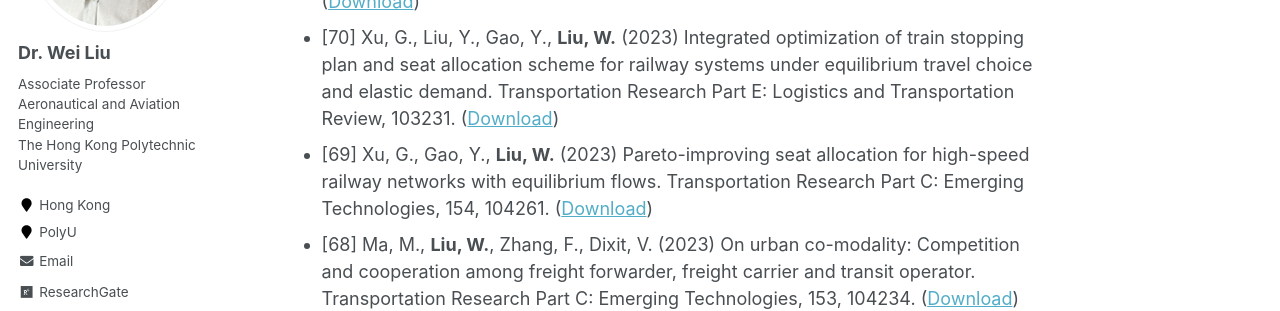
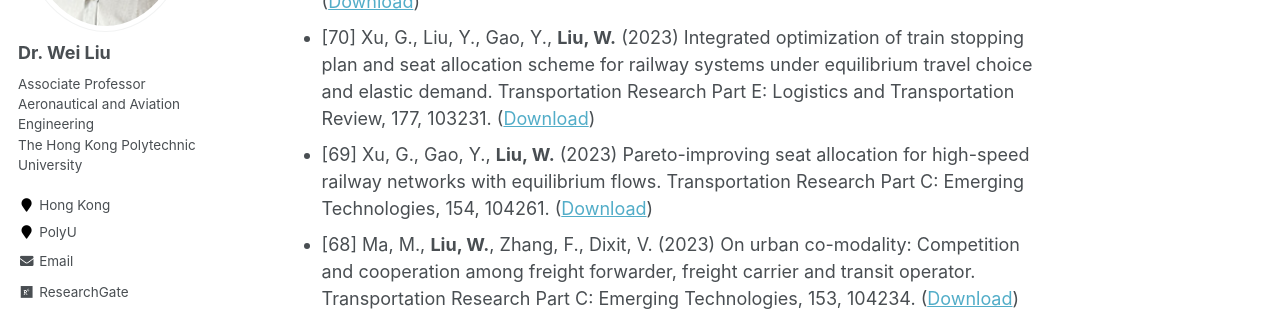
Before and after one commit to weiliu2016/weiliu2016.github.io, a Jekyll site: the page built from _pages/publications.md, in a window 1280 px wide and 900 px high, scrolled down 306 px. Shown: the part 233-544 px from the top of the window. Built offline with Jekyll 4.4.1, drawn with Linux system fonts in a browser that asks for light colours; some web fonts are replaced.

Commit message:
Update publications.md

```diff
--- a/_pages/publications.md
+++ b/_pages/publications.md
@@ -23,7 +23,7 @@ Book Chapter
 Journal Publication
 ----------
 * [71] Najmi, A., Waller, S.T., **Liu, W.**, Rashidi, T.H. (2023) Integration of Ridesharing and Activity Travel Pattern Generation. Transportmetrica A: Transport Science, 2241570. ([Download](https://doi.org/10.1080/23249935.2023.2241570))
-* [70] Xu, G., Liu, Y., Gao, Y., **Liu, W.** (2023) Integrated optimization of train stopping plan and seat allocation scheme for railway systems under equilibrium travel choice and elastic demand. Transportation Research Part E: Logistics and Transportation Review, 103231. ([Download](https://doi.org/10.1016/j.tre.2023.103231))
+* [70] Xu, G., Liu, Y., Gao, Y., **Liu, W.** (2023) Integrated optimization of train stopping plan and seat allocation scheme for railway systems under equilibrium travel choice and elastic demand. Transportation Research Part E: Logistics and Transportation Review, 177, 103231. ([Download](https://doi.org/10.1016/j.tre.2023.103231))
 * [69] Xu, G., Gao, Y., **Liu, W.** (2023) Pareto-improving seat allocation for high-speed railway networks with equilibrium flows. Transportation Research Part C: Emerging Technologies, 154, 104261. ([Download](https://doi.org/10.1016/j.trc.2023.104261))
 * [68] Ma, M., **Liu, W.**, Zhang, F., Dixit, V. (2023) On urban co-modality: Competition and cooperation among freight forwarder, freight carrier and transit operator. Transportation Research Part C: Emerging Technologies, 153, 104234. ([Download](https://doi.org/10.1016/j.trc.2023.104234))
 * [67] Zhang, Z., **Liu, W.**, Zhang, F. (2023) On the joint network equilibrium of parking and travel choices under mixed traffic of shared and private autonomous vehicles. Transportation Research Part C: Emerging Technologies, 153, 104226. ([Download](https://doi.org/10.1016/j.trc.2023.104226))
```
